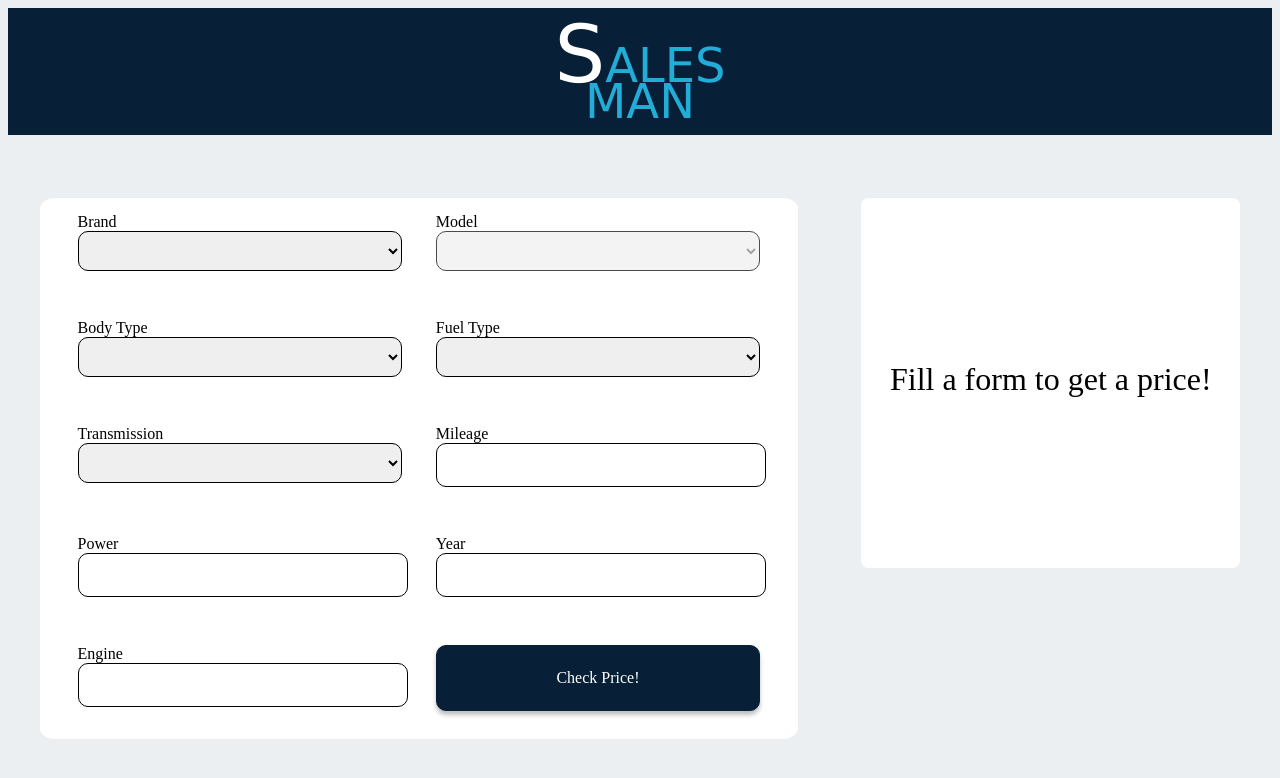
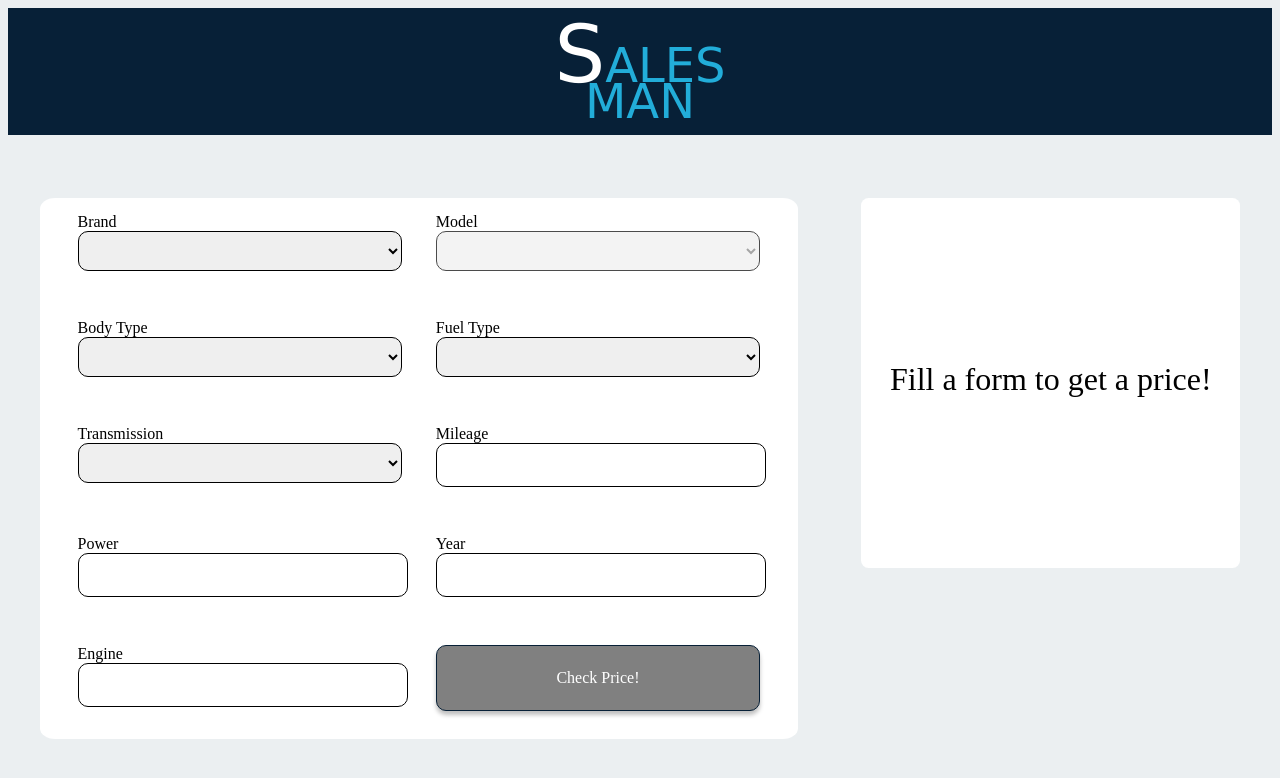
Before and after one commit to Salesman-ai/frontend-module, a React (Create React App) app: page / in a window 1280 px wide. Shown: the top 778 px of the page. Built offline with nearby package versions, Linux system fonts and the light colour scheme; a web font is replaced by a local one.

Commit message:
Add button disabled option

```diff
--- a/src/App.css
+++ b/src/App.css
@@ -97,14 +97,17 @@ body {
   border: 1px solid black;
 }
 
-.price{
+.price {
   font-size: 5vh;
-  font-family: 'Aldrich';
+  font-family: "Aldrich";
   text-shadow: 7px 6px 10px rgba(66, 68, 90, 1);
 }
 
-.result{
+.result {
   font-size: 4vh;
+}
+.button:disabled {
+  background-color: gray;
 }
 
 @media screen and (max-width: 768px) {
@@ -119,12 +122,12 @@ body {
     height: 100%;
     width: 80%;
   }
-  .right{
+  .right {
     height: 25%;
     width: 80%;
   }
   .block {
-    height:80%;
+    height: 80%;
   }
   .Navbar {
     height: 10%;
@@ -150,7 +153,10 @@ body {
     height: 100%;
     width: 100%;
   }
-  .filled{
+  .filled {
     display: none;
   }
+  .button:disabled {
+    background-color: gray;
+  }
 }
--- a/src/components/Form.js
+++ b/src/components/Form.js
@@ -51,9 +51,21 @@ const Form = (props) => {
   const getEngine = (data) => {
     setEngine(data);
   };
+  const checkFilledInputs = () => {
+    return (
+      brand !== "" &&
+      bodyType !== "" &&
+      model !== "" &&
+      fuelType !== "" &&
+      mileage !== "" &&
+      power !== "" &&
+      transmission !== "" &&
+      year !== "" &&
+      engine !== ""
+    );
+  };
   const sendForm = (event) => {
     event.preventDefault();
-
     const car = {
       mileage: mileage,
       year: year,
@@ -85,7 +97,11 @@ const Form = (props) => {
         <Power power={getPower} value={power} />
         <Year year={getYear} value={year} />
         <EngineDisplacement engine={getEngine} value={engine} />
-        <button type="submit" className="button">
+        <button
+          type="submit"
+          className="button"
+          disabled={!checkFilledInputs()}
+        >
           Check Price!
         </button>
       </form>
```
